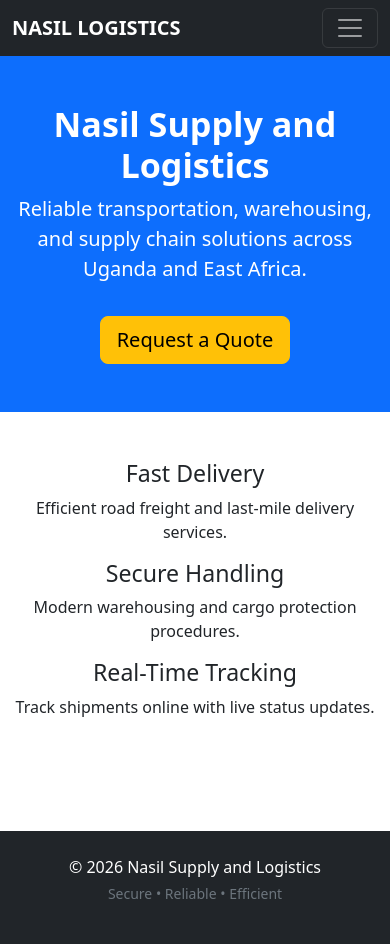
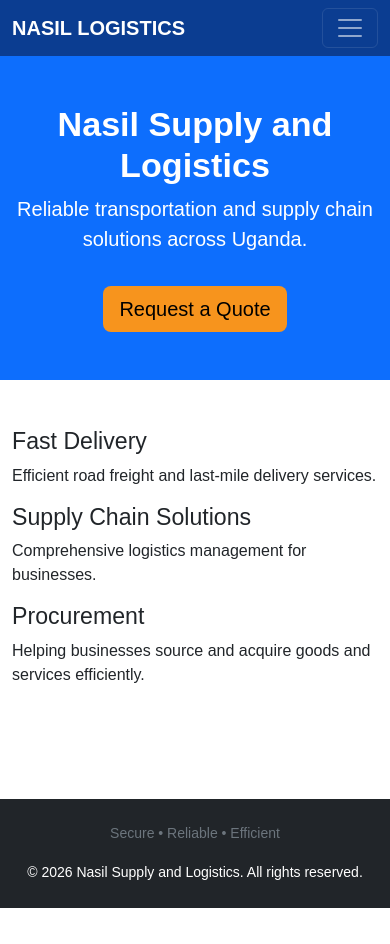
Before and after one commit to Davie62/nasil-supply-logistics, a Django app: page / in a window 390 px wide. After the commit the page ends 908 px from the top, so only its background shows below. Run offline with Django 5.2, Linux system fonts and the light colour scheme.

Commit message:
Complete responsive home page

```diff
--- a/backend/settings.py
+++ b/backend/settings.py
@@ -129,3 +129,6 @@ STATIC_URL = 'static/'
 STATICFILES_DIRS = [
     BASE_DIR / "static",
 ]
+
+MEDIA_URL = '/media/'
+MEDIA_ROOT = BASE_DIR / 'media'
--- a/backend/urls.py
+++ b/backend/urls.py
@@ -16,8 +16,15 @@ Including another URLconf
 """
 from django.contrib import admin
 from django.urls import include, path
+from logistics import views
 
 urlpatterns = [
     path('admin/', admin.site.urls),
     path('', include('logistics.urls')),  # Include the URLs from the logistics app
+    path('', views.home, name='home'),  # Home page
+    path('about/', views.about, name='about'),  # About page
+    path('services/', views.services, name='services'),  # Services page
+    path('quote/', views.quote, name='quote'),  # Quote page
+    path('contact/', views.contact, name='contact'),  # Contact page
+    path('faq/', views.faq, name='faq'),  # FAQ page
 ]
--- a/logistics/urls.py
+++ b/logistics/urls.py
@@ -3,4 +3,10 @@ from . import views
 
 urlpatterns = [
     path('', views.home, name='home'),
+    path('about/', views.about, name='about'),
+    path('services/', views.services, name='services'),
+    path('quote/', views.quote, name='quote'),
+    path('contact/', views.contact, name='contact'),
+    path('faq/', views.faq, name='faq'),
+
 ]
--- a/logistics/views.py
+++ b/logistics/views.py
@@ -2,4 +2,18 @@ from django.shortcuts import render
 
 def home(request):
     return render(request, 'home.html')
-# Create your views here.
+
+def about(request):
+    return render(request, 'about.html')
+
+def services(request):
+    return render(request, 'services.html')
+
+def quote(request):
+    return render(request, 'quote.html')
+
+def contact(request):
+    return render(request, 'contact.html')
+
+def faq(request):
+    return render(request, 'faq.html')
--- a/static/css/style.css
+++ b/static/css/style.css
@@ -0,0 +1,18 @@
+
+body{
+    font-family: 'Arial', Helvetica, sans-serif;
+
+}
+
+.navbar{
+    background:#0B3D91 !important;
+}
+
+.btn-warning{
+    background:#F7941D;
+    border:none;
+}
+
+footer{
+    margin-top: 80px;
+}
--- a/templates/base.html
+++ b/templates/base.html
@@ -35,8 +35,11 @@
 
 <footer class="bg-dark text-white py-4 mt-5">
     <div class="container text-center">
-        <p class="mb-1">&copy; 2026 Nasil Supply and Logistics</p>
+
         <p class="small text-secondary">Secure • Reliable • Efficient</p>
+        <small>
+           &copy; 2026 Nasil Supply and Logistics. All rights reserved.
+        </small>
     </div>
 </footer>
 
--- a/templates/home.html
+++ b/templates/home.html
@@ -4,25 +4,25 @@
 <section class="bg-primary text-white text-center py-5">
     <div class="container">
         <h1 class="display-4 fw-bold">Nasil Supply and Logistics</h1>
-        <p class="lead">Reliable transportation, warehousing, and supply chain solutions across Uganda and East Africa.</p>
+        <p class="lead">Reliable transportation and supply chain solutions across Uganda.</p>
         <a href="#" class="btn btn-warning btn-lg mt-3">Request a Quote</a>
     </div>
 </section>
 
 <section class="py-5">
     <div class="container">
-        <div class="row text-center">
+        <div class="row text-left">
             <div class="col-md-4">
                 <h3>Fast Delivery</h3>
                 <p>Efficient road freight and last-mile delivery services.</p>
             </div>
             <div class="col-md-4">
-                <h3>Secure Handling</h3>
-                <p>Modern warehousing and cargo protection procedures.</p>
+                <h3>Supply Chain Solutions</h3>
+                <p>Comprehensive logistics management for businesses.</p>
             </div>
             <div class="col-md-4">
-                <h3>Real-Time Tracking</h3>
-                <p>Track shipments online with live status updates.</p>
+                <h3>Procurement</h3>
+                <p>Helping businesses source and acquire goods and services efficiently.</p>
             </div>
         </div>
     </div>
```
Also changed, not shown: templates/about.html (added), templates/careers.html (added), templates/contact.html (added), templates/faq.html (added), templates/fleet.html (added), templates/industries.html (added), templates/quote.html (added), templates/services.html (added).
